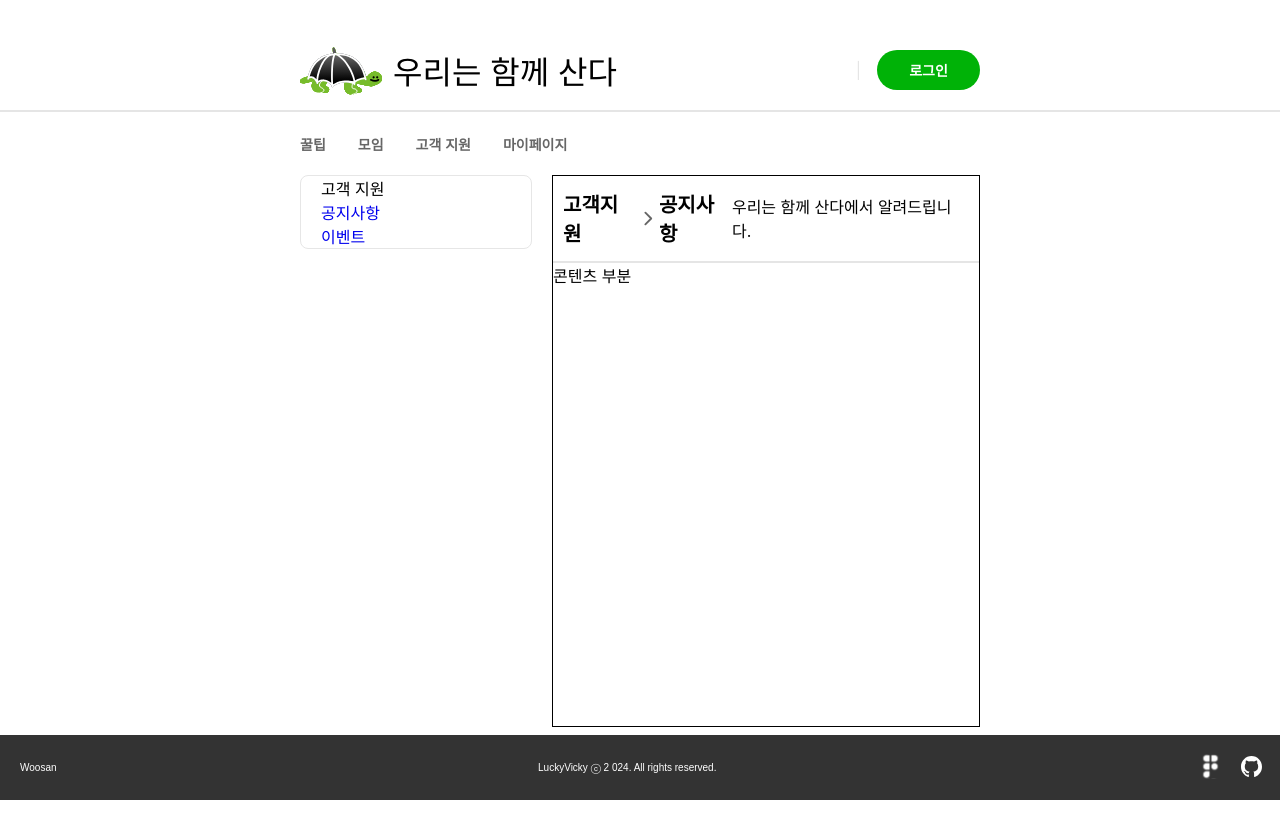
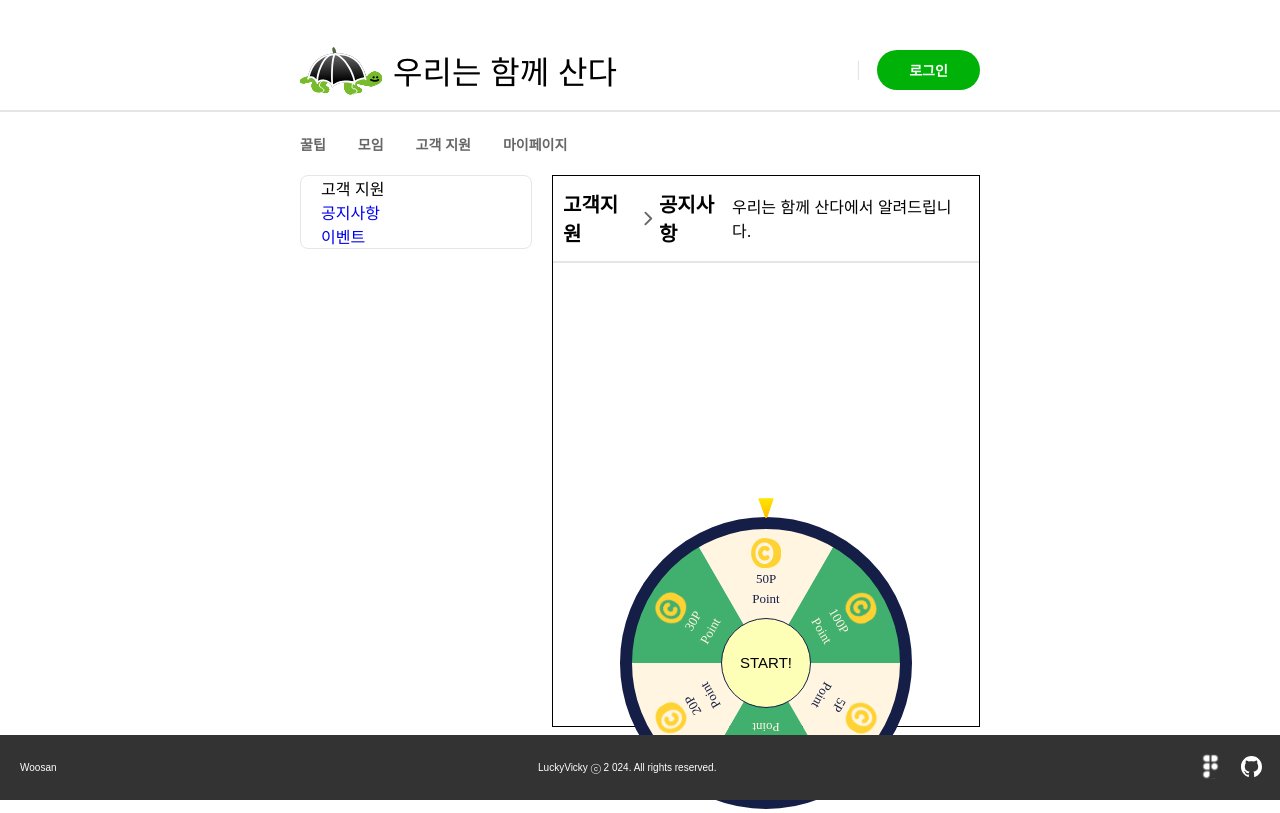
Before and after one commit to LuckyVickys/woosan-front, a React (Create React App) app in the folder front/: page /cs/event in a window 1280 px wide. Built offline with nearby package versions, Linux system fonts and the light colour scheme; a web font is replaced by a local one.

Commit message:
feat/Roulette 생성

```diff
--- a/front/src/pages/cs/EventPage.jsx
+++ b/front/src/pages/cs/EventPage.jsx
@@ -1,15 +1,165 @@
-import BasicLayout from "../../layouts/BasicLayout";
-import Sidebar from "../../components/common/Sidebar";
+import React from 'react';
+import { useLocation } from 'react-router-dom';
+import { useRef, useEffect, useState } from 'react';
+import coinImage from '../../assets/image/coin3.png';
+import polygonImage from '../../assets/image/Polygon 2.png';
+import axios from 'axios';
 
 const EventPage = () => {
 
+  const location = useLocation();
+
+  let sub = "";
+  let info = "";
+
+  switch (location.pathname) {
+    case '/cs/':
+      sub = "공지사항";
+      info = "우리는 함께 산다에서 알려드립니다."
+      break;
+    case '/cs/event/':
+      sub = "이벤트";
+      info = "포인트를 받을 수 있는 기회!"
+      break;
+    default:
+      sub = "공지사항";
+      info = "우리는 함께 산다에서 알려드립니다."
+      break;
+  }
+
+  const CanvasComponent = () => {
+    const canvasRef = useRef(null);
+    const [products, setProducts] = useState([
+      { name: "Point", additionalText: "5P" },
+      { name: "Point", additionalText: "10P" },
+      { name: "Point", additionalText: "20P" },
+      { name: "Point", additionalText: "30P" },
+      { name: "Point", additionalText: "50P" },
+      { name: "Point", additionalText: "100P" }
+    ]);
+    const [selectedPoint, setSelectedPoint] = useState(null); // 선택된 포인트 상태 추가
+
+    useEffect(() => {
+      const $c = canvasRef.current;
+      const ctx = $c.getContext('2d');
+      const img = new Image();
+      img.src = coinImage;
+
+      img.onload = () => {
+        const newMake = () => {
+          const [cw, ch] = [$c.width / 2, $c.height / 2];
+          const radius = Math.min(cw, ch) - 10;
+          const arc = Math.PI / (products.length / 2);
+
+          ctx.clearRect(0, 0, $c.width, $c.height);
+
+          for (let i = 0; i < products.length; i++) {
+            ctx.beginPath();
+            ctx.fillStyle = (i % 2 === 0) ? '#41B06E' : '#FFF5E0';
+            ctx.moveTo(cw, ch);
+            ctx.arc(cw, ch, radius, arc * (i - 1), arc * i);
+            ctx.fill();
+            ctx.closePath();
+          }
+
+          ctx.beginPath();
+          ctx.arc(cw, ch, radius, 0, 2 * Math.PI);
+          ctx.strokeStyle = '#141E46';
+          ctx.lineWidth = 12;
+          ctx.stroke();
+          ctx.closePath();
+
+          ctx.font = "13px Pretendard";
+          ctx.textAlign = "center";
+          for (let i = 0; i < products.length; i++) {
+            const angle = (arc * i) + (arc / 2);
+            ctx.save();
+            ctx.translate(
+              cw + Math.cos(angle) * (radius - 50),
+              ch + Math.sin(angle) * (radius - 50)
+            );
+            ctx.rotate(angle + Math.PI / 2);
+
+            ctx.drawImage(img, -15, -35, 30, 30);
+
+            ctx.fillStyle = (i % 2 === 0) ? '#141E46' : '#FFF5E0';
+            ctx.fillText(products[i].name, 0, 30);
+            ctx.fillText(products[i].additionalText, 0, 10);
+            ctx.restore();
+          }
+        };
+
+        newMake();
+      };
+    }, [products]);
+
+    const handleInputChange = (index, key, value) => {
+      const newProducts = [...products];
+      newProducts[index][key] = value;
+      setProducts(newProducts);
+    };
+
+    const rotate = () => {
+      const $c = canvasRef.current;
+      $c.style.transform = `initial`;
+      $c.style.transition = `initial`;
+      const alpha = Math.floor(Math.random() * 100);
+      setTimeout(() => {
+        const ran = Math.floor(Math.random() * products.length);
+        const arc = 360 / products.length;
+        const rotate = (ran * arc) + 3600 + (arc * 3) - (arc / 4) + alpha;
+        $c.style.transform = `rotate(-${rotate}deg)`;
+        $c.style.transition = `2s`;
+
+        // 선택된 포인트 계산 및 상태 저장
+        const selectedIndex = (products.length - 1) - ran;
+        const selectedProduct = products[selectedIndex];
+        setSelectedPoint(selectedProduct.additionalText);
+
+        // 서버로 포인트 전송
+        axios.post('http://localhost:7777/api/roulette/updatePoints', { point: selectedProduct.additionalText })
+          .then(response => {
+            console.log('Point sent to server:', response.data);
+          })
+          .catch(error => {
+            console.error('Error sending point to server:', error);
+          });
+      }, 2000); // 회전 애니메이션 시간과 맞추기 위해 2초 후에 계산
+    };
+
+    return (
+      <div>
+        <div style={{ position: 'relative', display: 'flex', justifyContent: 'center', alignItems: 'center', height: '100%', top: '250px' }}>
+          <div style={{ position: 'relative' }}>
+            <img src={polygonImage} alt="Polygon2.png" style={{ width: '15px', height: '20px', position: 'absolute', left: '50%', top: '-15px', transform: 'translateX(-50%)' }} />
+            <canvas ref={canvasRef} width={300} height={300} style={{ display: 'block' }}></canvas>
+            <button
+              onClick={rotate}
+              style={{
+                position: 'absolute',
+                left: '50%',
+                top: '50%',
+                transform: 'translate(-50%, -50%)',
+                width: '90px',
+                height: '90px',
+                borderRadius: '50%',
+                backgroundColor: '#FEFFB7',
+                color: '#000000',
+                border: '1px solid #141E46',
+                fontSize: '15px',
+                cursor: 'pointer'
+              }}
+            >START!</button>
+          </div>
+        </div>
+      </div>
+    );
+  };
+
   return (
-    <BasicLayout>
-      <Sidebar pageType="cs" />
-      <div className="contents">
-                이벤트 부분
-      </div>
-    </BasicLayout>
+    <div className="content">
+      <CanvasComponent />
+    </div>
   );
 }
 
--- a/front/src/pages/cs/notices/ListPage.jsx
+++ b/front/src/pages/cs/notices/ListPage.jsx
@@ -1,5 +1,5 @@
 import React from 'react';
-import { useLocation } from 'react-router-dom';
+import { Outlet, useLocation } from 'react-router-dom';
 
 import BasicLayout from "../../../layouts/BasicLayout";
 import Sidebar from "../../../components/common/Sidebar";
@@ -9,21 +9,21 @@ const ListPage = () => {
 
   const location = useLocation();
 
-    let sub= "";
-    let info= "";
+  let sub = "";
+  let info = "";
 
   switch (location.pathname) {
     case '/cs/':
       sub = "공지사항";
-            info="우리는 함께 산다에서 알려드립니다."
+      info = "우리는 함께 산다에서 알려드립니다."
       break;
     case '/cs/event/':
       sub = "이벤트";
-            info="포인트를 받을 수 있는 기회!"
+      info = "포인트를 받을 수 있는 기회!"
       break;
     default:
       sub = "공지사항";
-            info="우리는 함께 산다에서 알려드립니다."
+      info = "우리는 함께 산다에서 알려드립니다."
       break;
   }
 
@@ -31,8 +31,8 @@ const ListPage = () => {
     <BasicLayout>
       <Sidebar pageType="cs" />
       <div className="contents">
-                <ListTitle main="고객지원" sub={sub} info={info}/>
-                콘텐츠 부분
+        <ListTitle main="고객지원" sub={sub} info={info} />
+        <Outlet />
       </div>
     </BasicLayout>
   );
```
Also changed, not shown: front/src/assets/image/Polygon 2.png (added), front/src/assets/image/coin3.png (added). Lines whose indentation alone changed are shown as unchanged.
